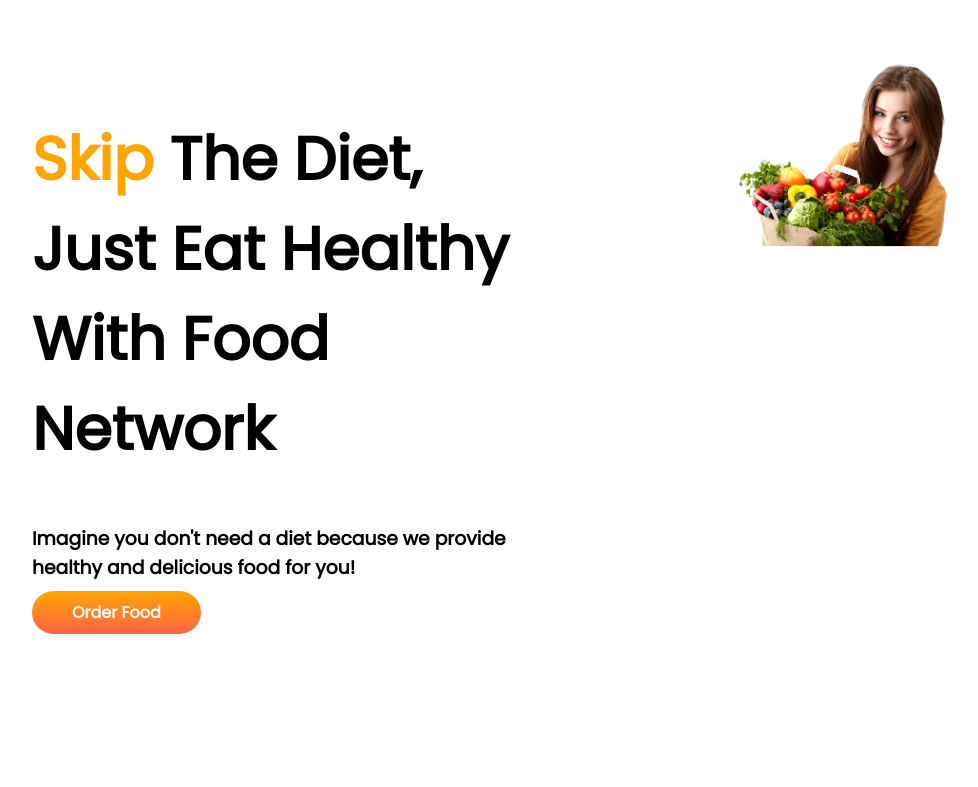
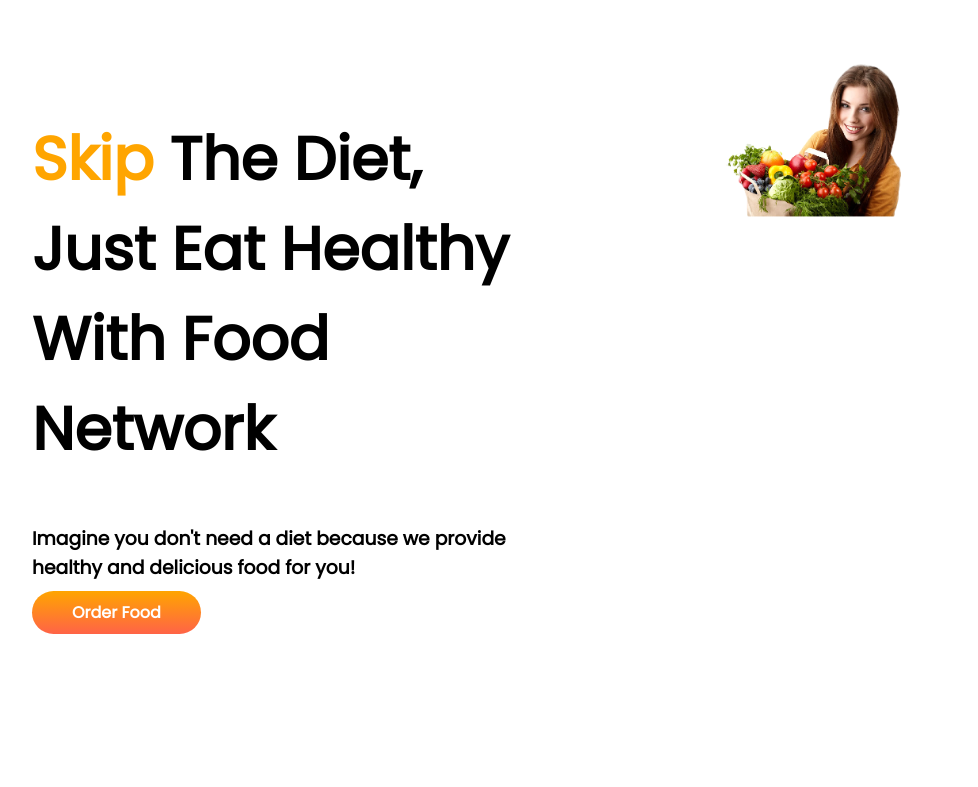
Before and after one commit to Muzahid34/Developer-food, a plain HTML site: page index.html in a window 1280 px wide. Shown: the top 787 px of the page, without its empty margins (32-1010 px from the left). Drawn offline with Linux system fonts and the light colour scheme.

Commit message:
to night commit

```diff
--- a/index.html
+++ b/index.html
@@ -16,7 +16,7 @@
 
 
 <body>
-    <section>
+    <section class="Skip The Diet">
         <div class="half-width">
             <h1><span id="orange">Skip</span> The Diet,<br>Just Eat Healthy<br>With Food Network</h1>
             <h3>Imagine you don't need a diet because we provide<br>
@@ -24,14 +24,17 @@
                 healthy and delicious food for you!</h3>
             <a class="link-button" target="_blank" href="https://www.healthyfood.com/">Order Food</a>
         </div>
+
         <div class="half-width "><img
                 src="images/female/kisspng-healthy-diet-food-eating-nutrition-woman-diet-5b20e260c13c04.3441013515288817607915-removebg-preview.png"
                 alt=""></div>
     </section>
+
     <section class="About-me">
         <div class="half-width">
             <img src="images/female/Person Image.png" alt="">
         </div>
+
         <div class="half-width">
             <h1>About me</h1>
             <p>We believe… the best foods are the best fuel for an active lifestyle. So we offer organic, worry-free
--- a/style.css
+++ b/style.css
@@ -10,15 +10,15 @@ h1{
 }
 section{
     display: flex;
-    margin-bottom: 150px;
+    margin-bottom: 100px;
 }
 .half-width{
     width: 60%;
     padding: 5%;
-    text-justify:normal;
+
 }
 .half-width img{
-    width: 60%;
+    width: 50%;
 }
 
 
```
